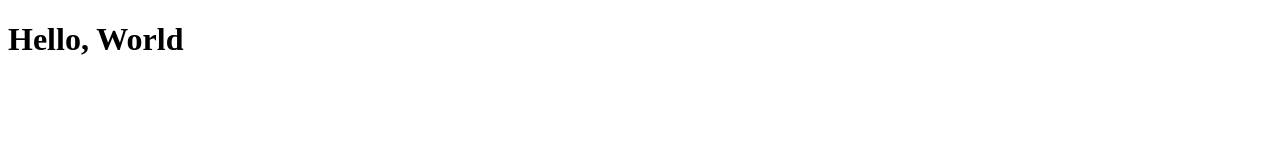
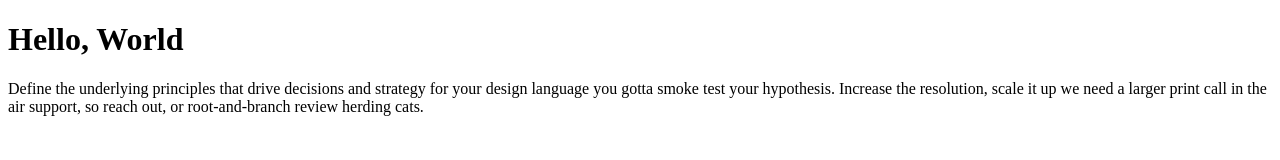
Before and after one commit to themattyg/themattyg.github.io, a plain HTML site: page index.html in a window 1280 px wide. Drawn offline with Linux system fonts and the light colour scheme.

Commit message:
Added fake sentence

```diff
--- a/index.html
+++ b/index.html
@@ -6,5 +6,6 @@
 </head>
 <body>
 <h1>Hello, World</h1>
+<p>Define the underlying principles that drive decisions and strategy for your design language you gotta smoke test your hypothesis. Increase the resolution, scale it up we need a larger print call in the air support, so reach out, or root-and-branch review herding cats.</p>
 </body>
 </html>
```
